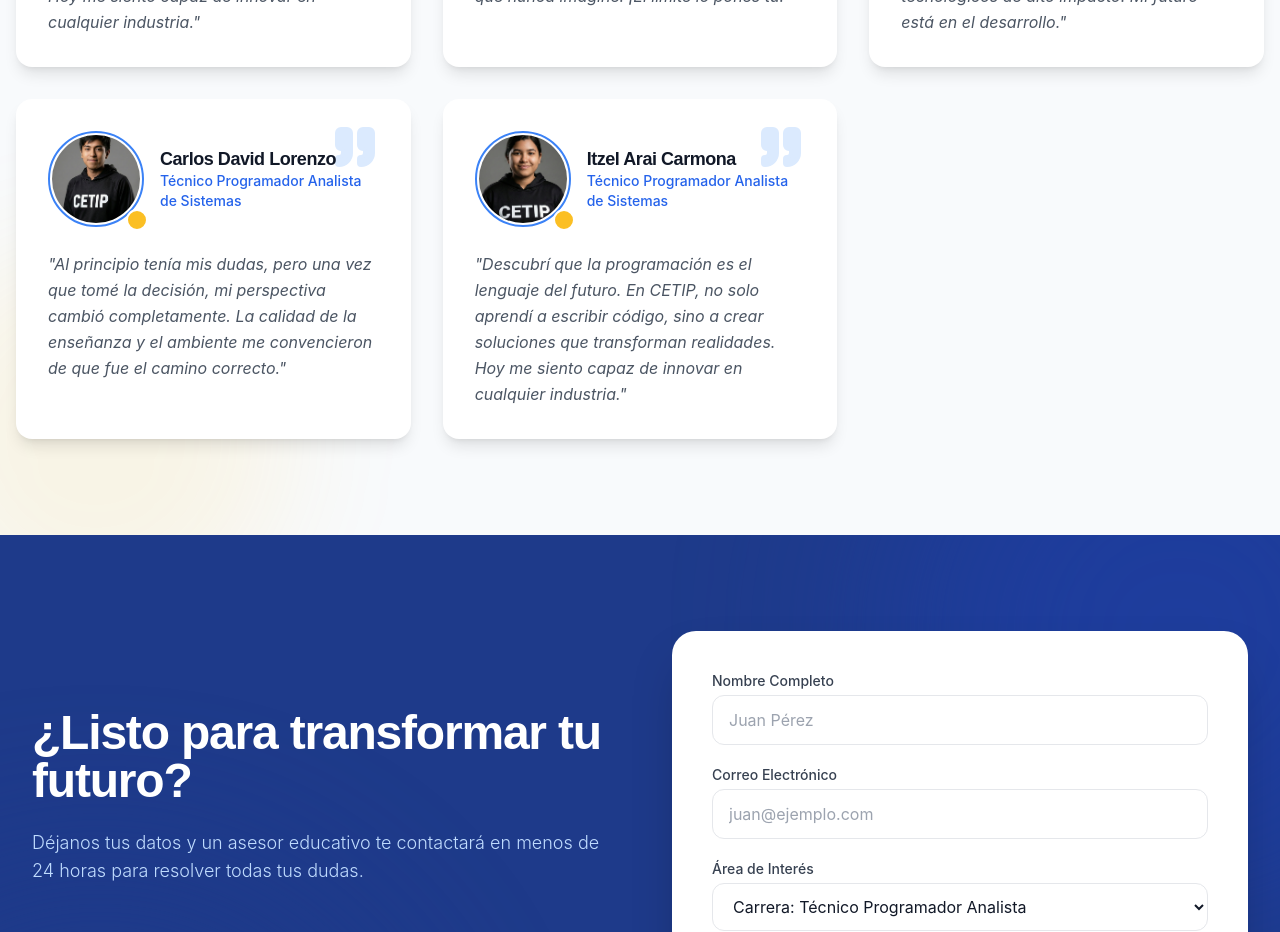
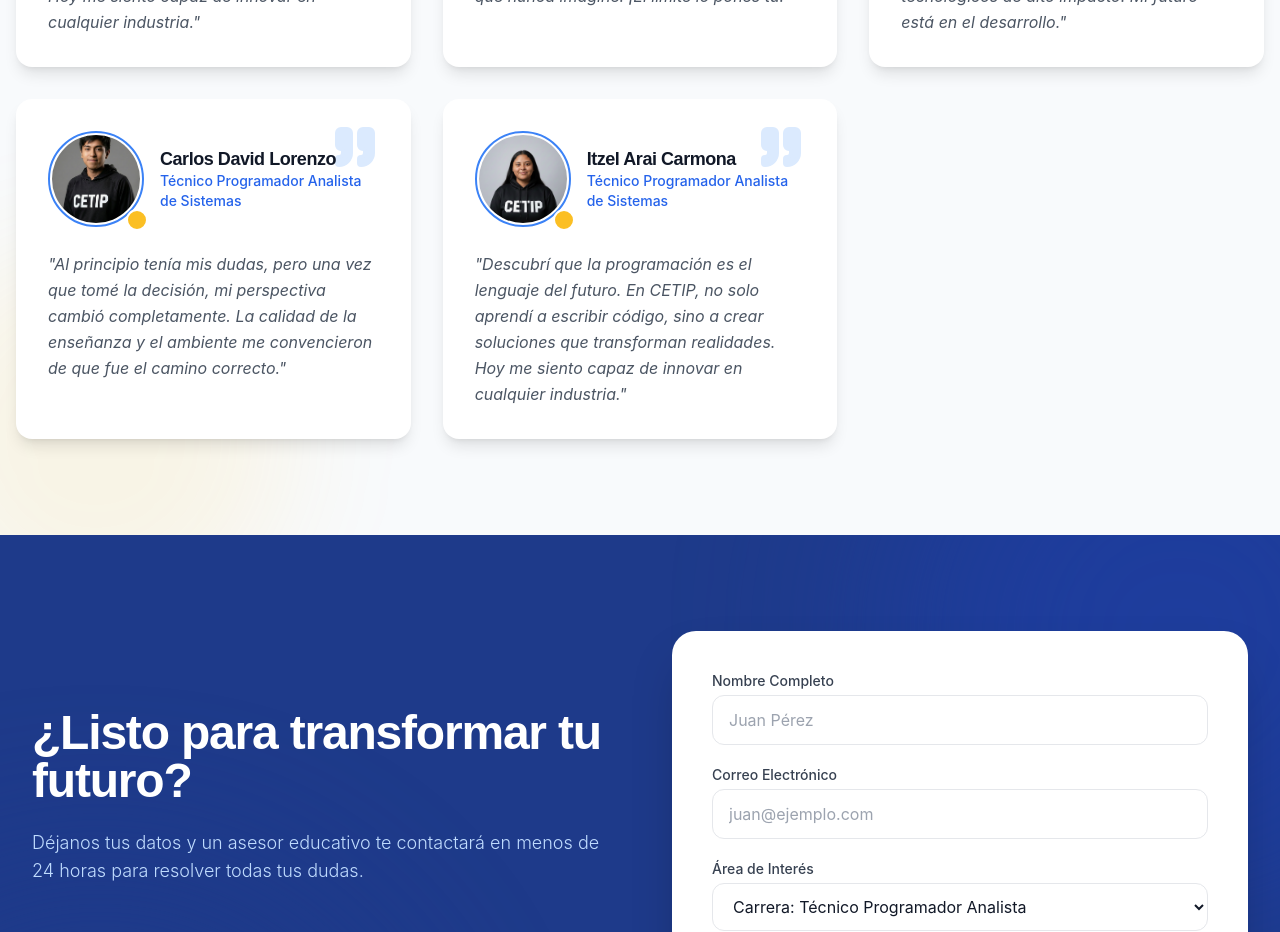
Before and after one commit to erubanel2307066/cetip_react, a React (Vite) app: page / in a window 1280 px wide. Shown: the part 3520-4452 px from the top of the page. Built offline with nearby package versions, Linux system fonts and the light colour scheme.

Commit message:
cambio de la foto en testimonnios

```diff
--- a/src/components/Testimonials.jsx
+++ b/src/components/Testimonials.jsx
@@ -33,9 +33,9 @@ const testimonials = [
     },
     {
         id: 5,
-        name: "Itzel Arai Carmona ",
+        name: "Itzel Arai Carmona",
         role: "Técnico Programador Analista de Sistemas",
-        image: "/testimonials/leydi.jpg",
+        image: "/testimonials/itzel.png",
         text: "Descubrí que la programación es el lenguaje del futuro. En CETIP, no solo aprendí a escribir código, sino a crear soluciones que transforman realidades. Hoy me siento capaz de innovar en cualquier industria."
     }
 ];
```
Also changed, not shown: public/testimonials/itzel.png (added).
